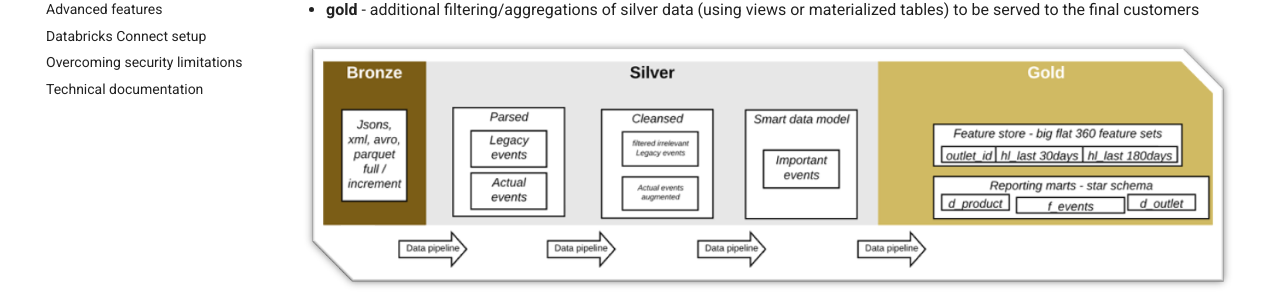
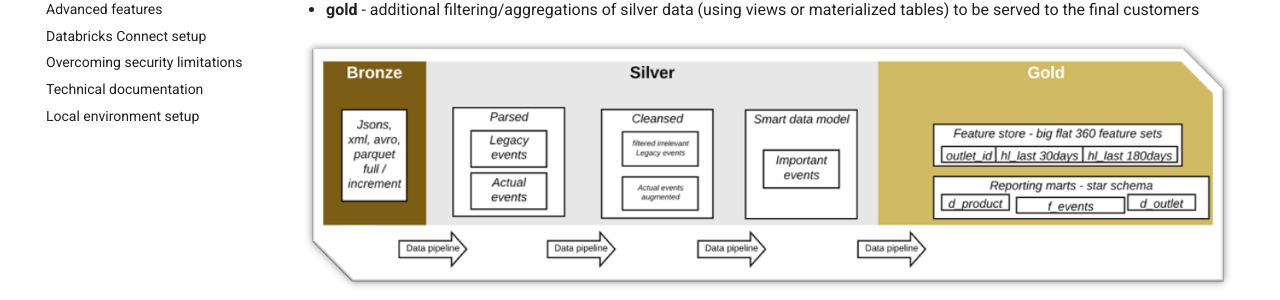
Before and after one commit to daipe-ai/platform-docs, an MkDocs documentation site: the page built from docs/data-pipelines-workflow/datalake-structure.md, in a window 1280 px wide. Shown: the part 339-639 px from the top of the page. Built offline with MkDocs 1.6.1 and Material for MkDocs 9.7.7, drawn with Linux system fonts in a browser that asks for light colours.

Commit message:
Add local env to nav

```diff
--- a/mkdocs.yml
+++ b/mkdocs.yml
@@ -30,6 +30,7 @@ nav:
       Databricks Connect setup: data-pipelines-workflow/databricks-connect.md
       Overcoming security limitations: data-pipelines-workflow/overcoming-security-limitations.md
       Technical documentation: data-pipelines-workflow/technical-docs.md
+      Local environment setup: data-pipelines-workflow/local-env-setup.md
   - Developing ML models:
     - Workflow overview: ml-workflow/index.md
     - MLOps pipelines: ml-workflow/pipelines.md
```
